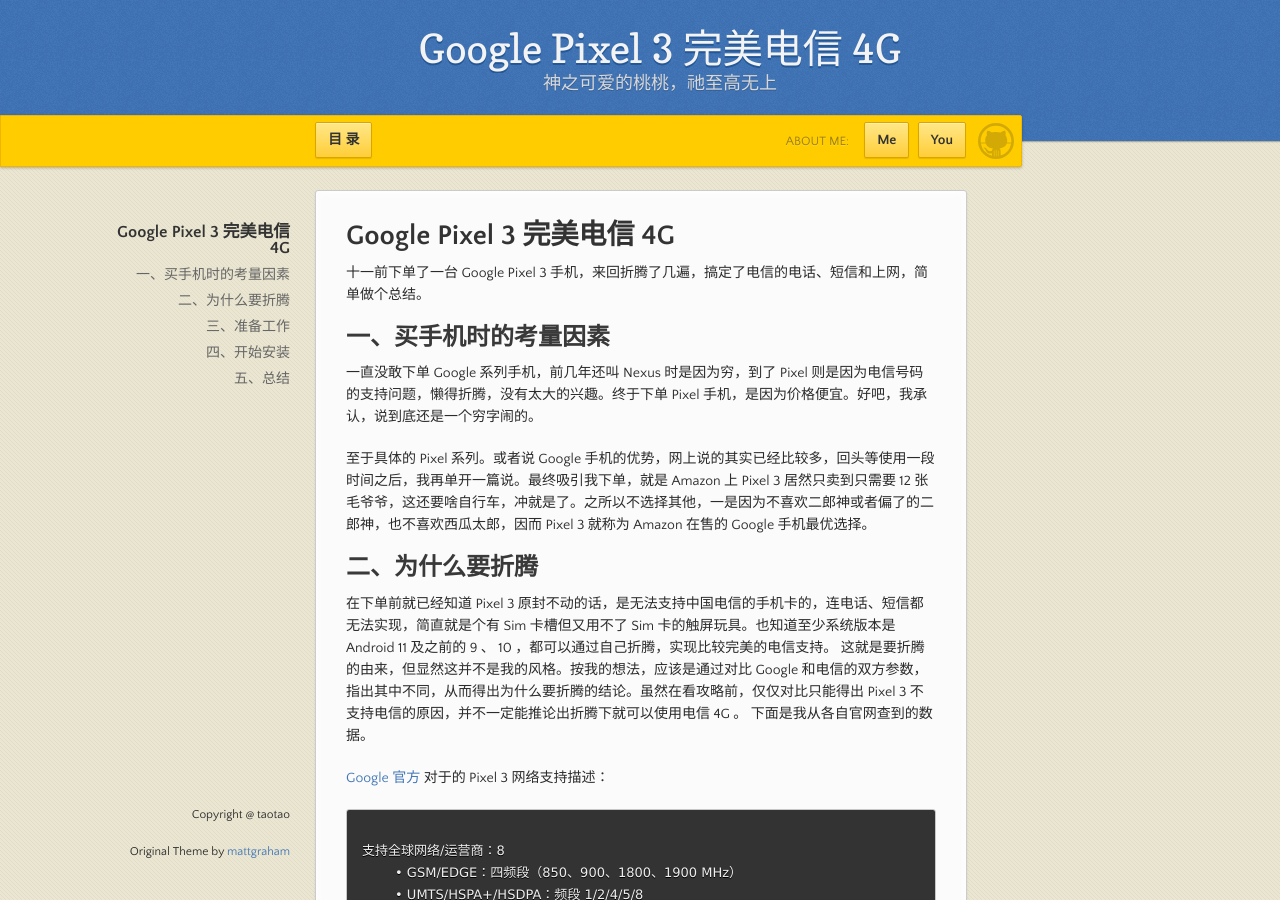
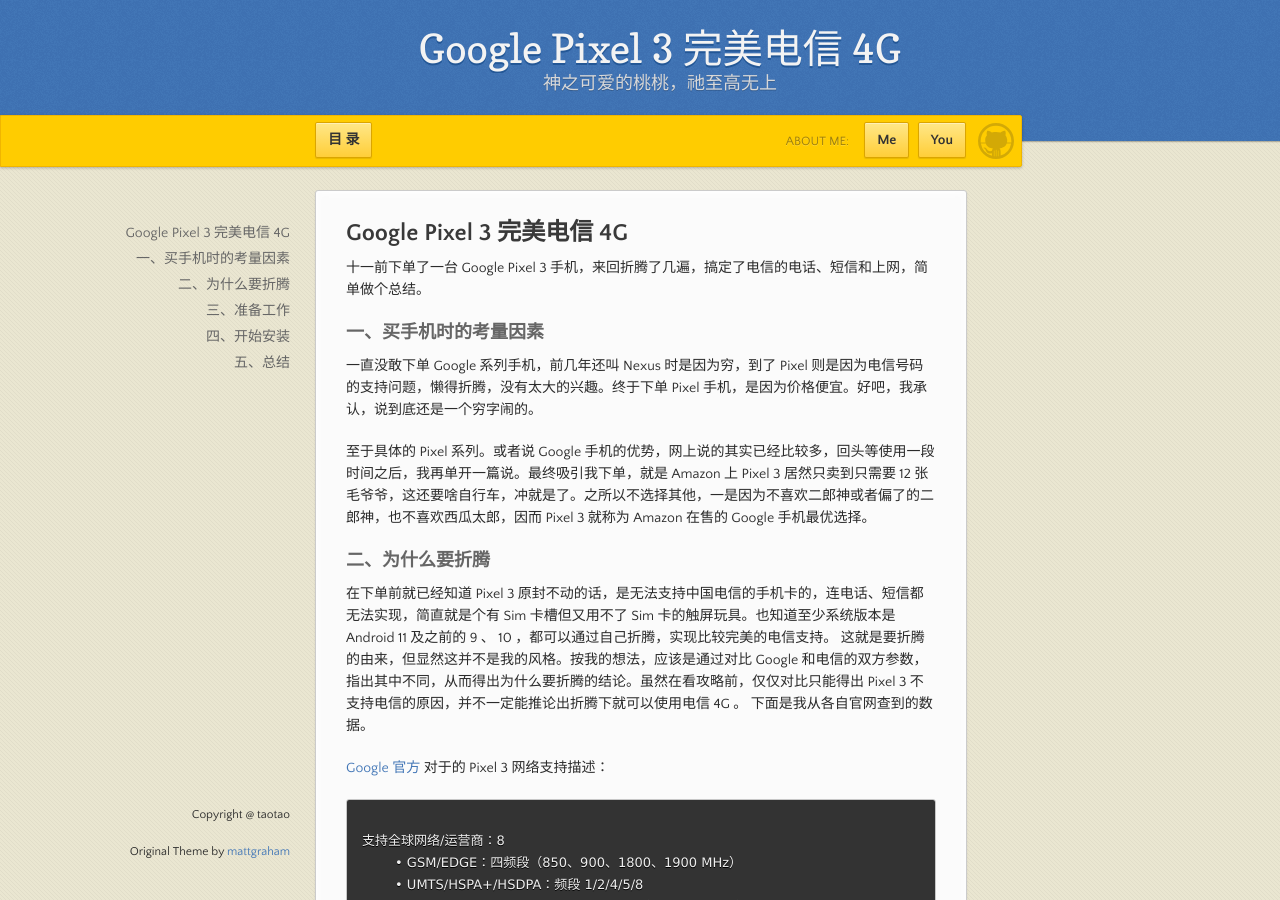
Before and after one commit to boyahoo/boyahoo.github.io, a Jekyll site: the page built from index.md, in a window 1280 px wide and 900 px high. Built offline with Jekyll 4.4.1, drawn with Linux system fonts in a browser that asks for light colours; our own code applies the rules of GitHub Pages for plain Markdown files.

```diff
--- a/index.md
+++ b/index.md
@@ -1,14 +1,14 @@
-# Google Pixel 3 完美电信 4G
+## Google Pixel 3 完美电信 4G
 
 十一前下单了一台 Google Pixel 3 手机，来回折腾了几遍，搞定了电信的电话、短信和上网，简单做个总结。
 
-## 一、买手机时的考量因素
+### 一、买手机时的考量因素
 
 一直没敢下单 Google 系列手机，前几年还叫 Nexus 时是因为穷，到了 Pixel 则是因为电信号码的支持问题，懒得折腾，没有太大的兴趣。终于下单 Pixel 手机，是因为价格便宜。好吧，我承认，说到底还是一个穷字闹的。
 
 至于具体的 Pixel 系列。或者说 Google 手机的优势，网上说的其实已经比较多，回头等使用一段时间之后，我再单开一篇说。最终吸引我下单，就是 Amazon 上 Pixel 3 居然只卖到只需要 12 张毛爷爷，这还要啥自行车，冲就是了。之所以不选择其他，一是因为不喜欢二郎神或者偏了的二郎神，也不喜欢西瓜太郎，因而 Pixel 3 就称为 Amazon 在售的 Google 手机最优选择。
 
-## 二、为什么要折腾
+### 二、为什么要折腾
 
 在下单前就已经知道 Pixel 3 原封不动的话，是无法支持中国电信的手机卡的，连电话、短信都无法实现，简直就是个有 Sim 卡槽但又用不了 Sim 卡的触屏玩具。也知道至少系统版本是 Android 11 及之前的 9 、 10 ，都可以通过自己折腾，实现比较完美的电信支持。
 这就是要折腾的由来，但显然这并不是我的风格。按我的想法，应该是通过对比 Google 和电信的双方参数，指出其中不同，从而得出为什么要折腾的结论。虽然在看攻略前，仅仅对比只能得出 Pixel 3 不支持电信的原因，并不一定能推论出折腾下就可以使用电信 4G 。
@@ -41,7 +41,7 @@
 
 因为电信 3G 和 2G 在陆续退网中，所以其实我只需要关心 4G 频段支持就行：手机支持的频段覆盖电信，那理论上没问题。在现实世界中，理论上可行、实际行不通的比比皆是，占据了绝大多数。不过，感谢那些先行者，他们已经帮我们趟出了一条路：解锁 bootloader 、刷入 Magisk 、写 Chinese Sim Supporter 模块、重启，电话、短信、 4G 上网完美的出现在你的手机上。
 
-## 三、准备工作
+### 三、准备工作
 
 好了，经过前面的铺垫，我们开始解锁手机的 bootloader 吧。且慢，完事备份先行，然后才是准备我们需要的东西： adb 调试工具、 Magisk 的 apk 文件、系统的 boot.img 镜像、 Chinese Sim Supporter 文件；此外还需要科学上网工具，不管是路由器还是手机 apk 文件，尤其是手机 apk 文件，要注意需与手机系统版本匹配。
 
@@ -55,7 +55,7 @@
 
 3.5 科学上网工具，要么路由器可翻，要么待解锁手机可用的 apk 程序包，不多说。注意一定是可用，能安装不代表能正常运行。
 
-## 四、开始安装
+### 四、开始安装
 
 在开始之前，照例还是要强调一遍备份的重要性：尽一切可能，把所有可能的资料，从手机上备份到其他地方。每个人的情况都不尽相同，这里仅说我自己的情况：一般我备份的都是照片、视频，以及各种 app 的 apk 文件。其他比如通讯录等等，要么是通过同步实现，要么本身就是在线的云端存储，或者根本就在其他地方有多个副本，比如铃声等。
 再说一遍：一定要完成备份，确认手机里的东西都可以抹掉；因为一旦开始，就没有回头的可能。其实在进行这次操作时，我并没有备份，因为是全新手机。万一变砖，需要的东西也都准备好了？拜托，不要咒我好吗？我哪里那么差的运气，根本就不用准备。好在确实运气好。。。
@@ -96,6 +96,6 @@
 
 怀着激动的心情，用颤抖的手，触响你最想听到的声音吧。
 
-## 五、总结
+### 五、总结
 
 中间其实走了弯路，而且 Magisk 已经支持 OTA 升级（即升级前先将 Magisk ，然后进行常规升级操作，但在最后一步的重启之前停下来，把 Magisk 再装回去且一定要选择 Install to Inactive Slot (After OTA) ，但我操作时并未看到，一狠心一跺脚重启了。再进来就看到 Magisk 失去 root 权限。可能是我哪儿操作的不对，等回头再升级时继续研究。
```
